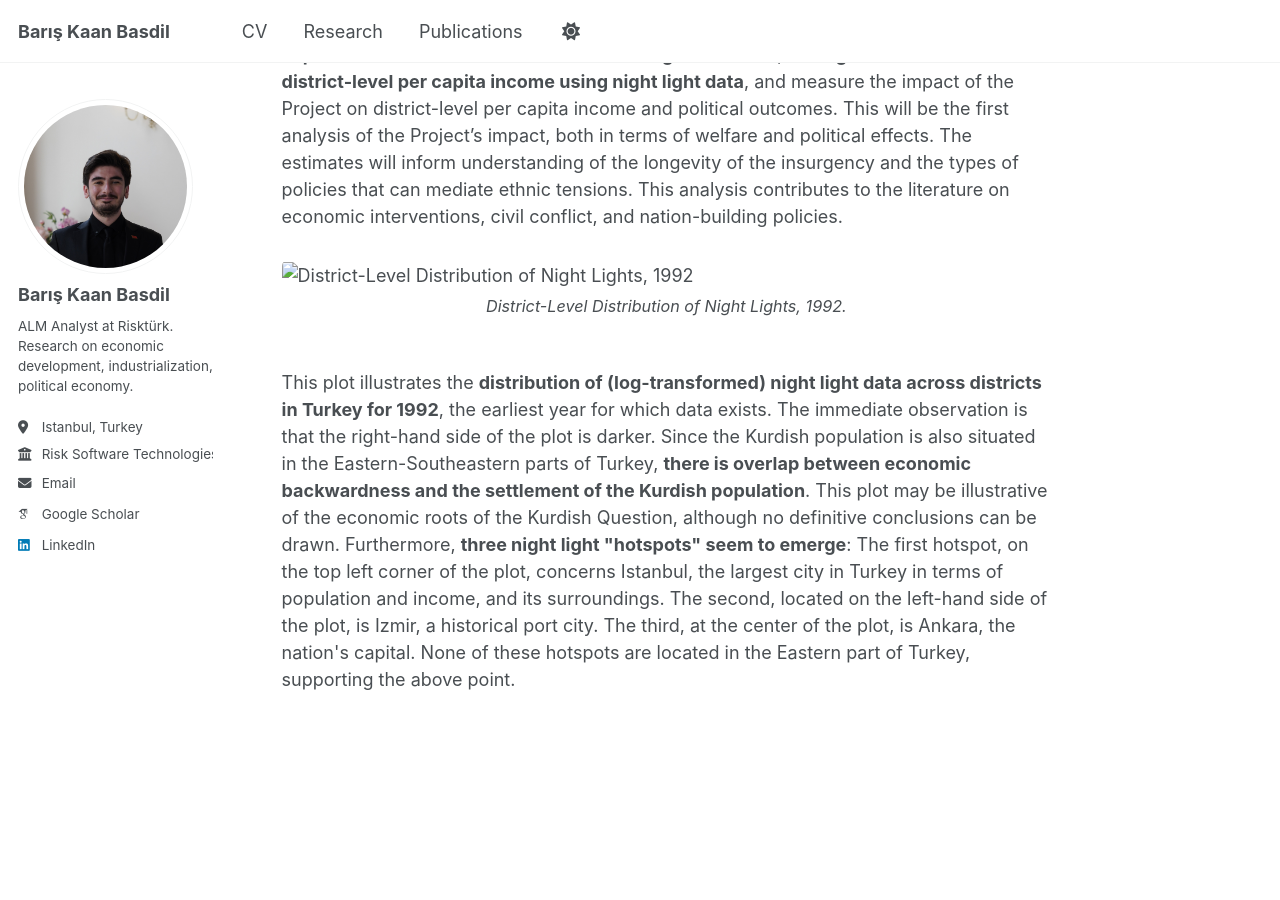
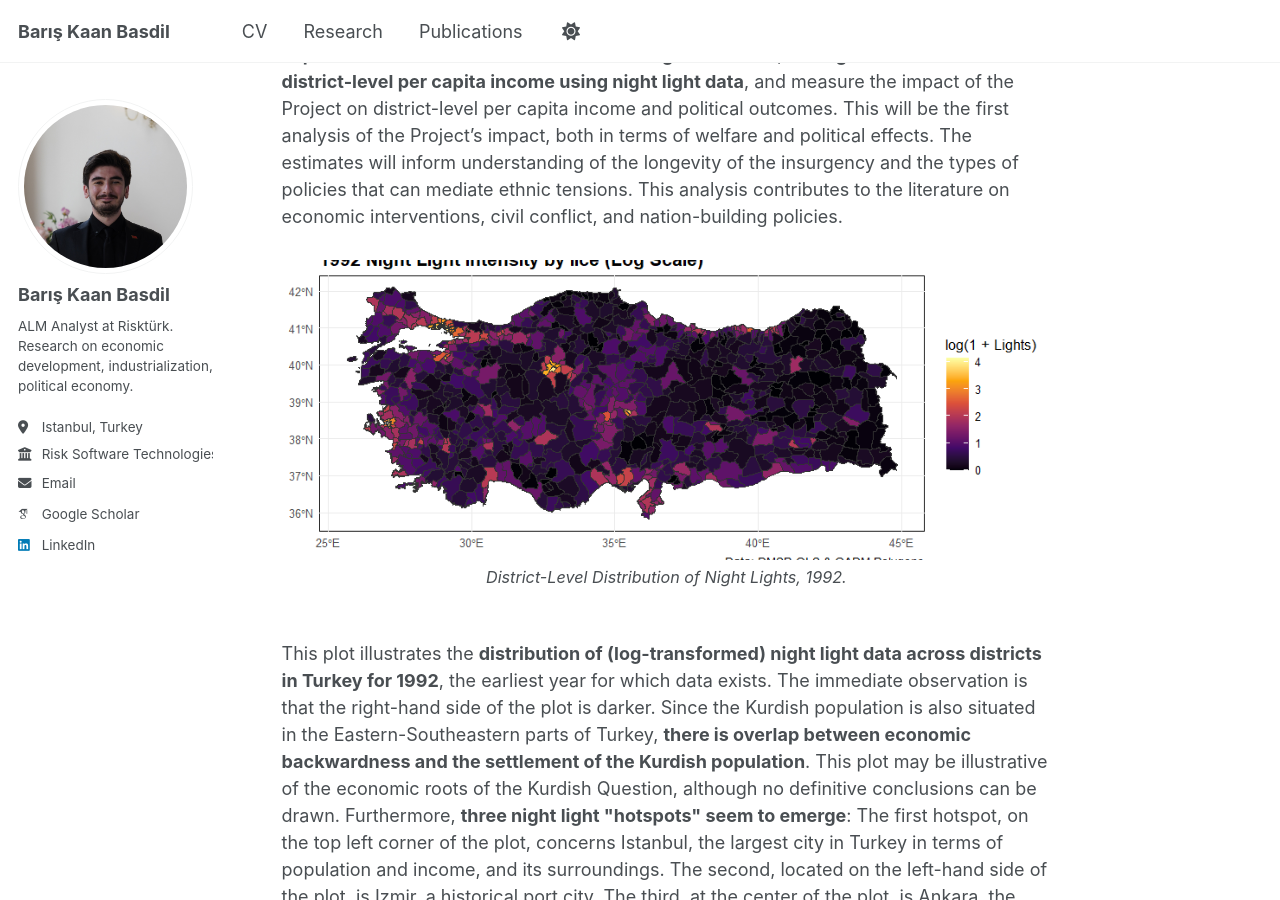
Before and after one commit to bkbasdil/bkbasdil.github.io, a Jekyll site: the page built from _pages/research/ethnic-tensions.md, in a window 1280 px wide and 900 px high, scrolled down 553 px. Built offline with Jekyll 4.4.1, drawn with Linux system fonts in a browser that asks for light colours; some web fonts are replaced; a script that is not in the unit is left out.

Commit message:
Update ethnic-tensions.md

```diff
--- a/_pages/research/ethnic-tensions.md
+++ b/_pages/research/ethnic-tensions.md
@@ -21,7 +21,7 @@ The second essay aims at <strong>measuring the impact of the Project on district
 
 <!-- Image -->
 <div style="overflow:hidden; border-radius:6px; margin: 30px 0;">
-  <img src="{{ '/images/themes/turkey-night-lights.jpeg' | relative_url }}"
+  <img src="{{ '/images/turkey-night-lights.jpeg' | relative_url }}"
        alt="District-Level Distribution of Night Lights, 1992"
        style="width:100%; height:300px; object-fit:cover; object-position:center;">
   <p style="font-size:0.9em; margin-top:5px; text-align:center;"><em>
```
